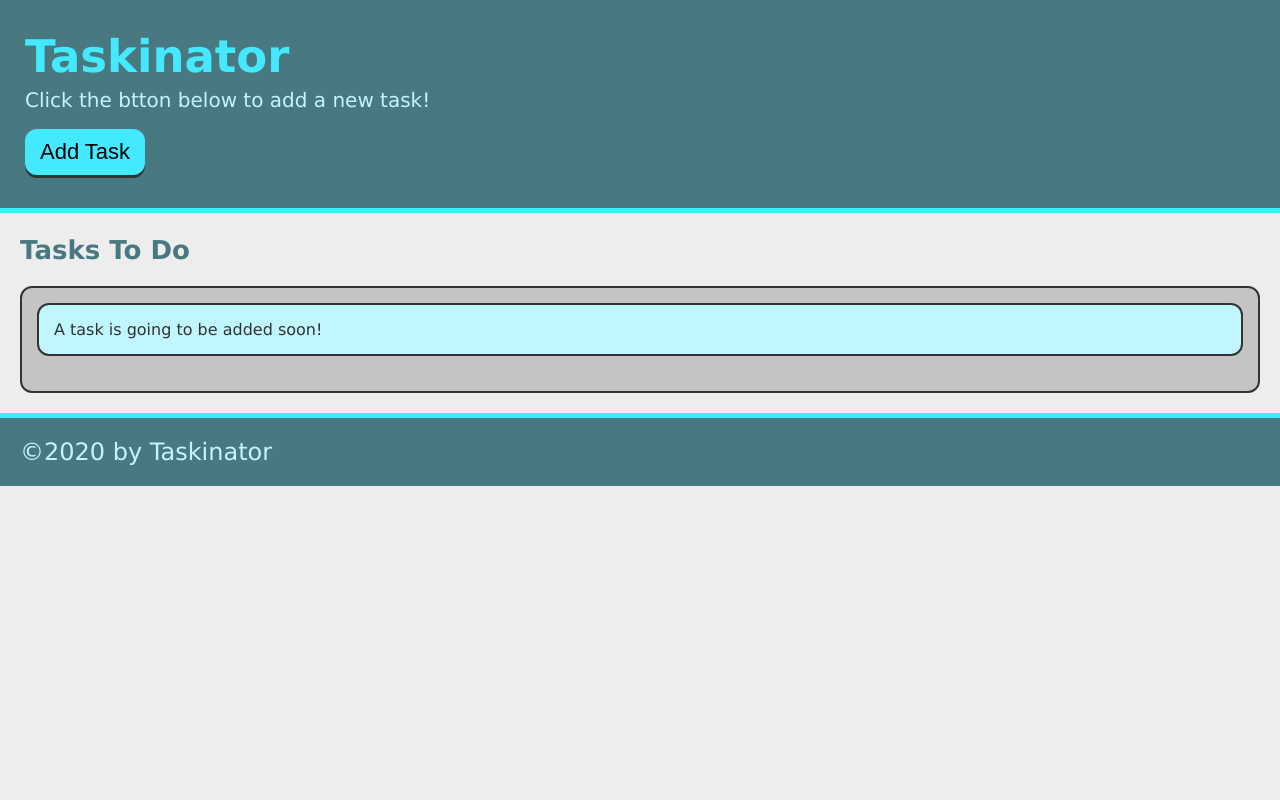
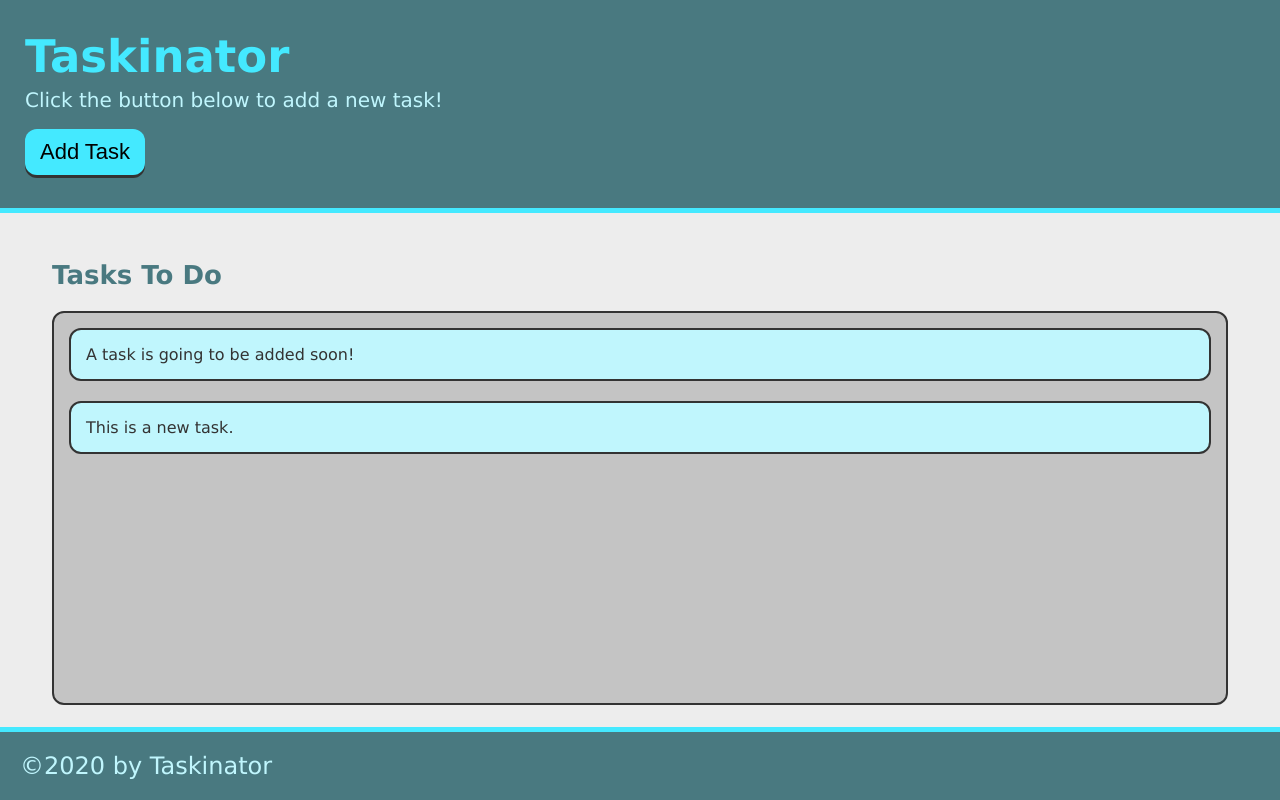
Before and after one commit to ForeytKL22/Taskinator, a plain HTML site: page index.html in a window 1280 px wide. Both pictures are taken after a click on the button "Add Task". Drawn offline with Linux system fonts and the light colour scheme.

Commit message:
add ability to add task

```diff
--- a/assets/js/script.js
+++ b/assets/js/script.js
@@ -0,0 +1,11 @@
+var buttonEl = document.querySelector("#save-task");
+var tasksToDoEl = document.querySelector("#tasks-to-do");
+
+var createTaskHandler = function() {
+  var listItemEl = document.createElement("li");
+  listItemEl.className = "task-item";
+  listItemEl.textContent = "This is a new task.";
+  tasksToDoEl.appendChild(listItemEl);
+};
+
+buttonEl.addEventListener("click", createTaskHandler);
--- a/index.html
+++ b/index.html
@@ -1,34 +1,27 @@
 <!DOCTYPE html>
 <html lang="en">
+
 <head>
   <meta charset="UTF-8">
-    <meta http-equiv="X-UA-Compatible" content="IE=edge">
   <meta name="viewport" content="width=device-width, initial-scale=1.0">
+  <meta http-equiv="X-UA-Compatible" content="ie=edge">
   <title>Taskinator</title>
   <link rel="stylesheet" href="./assets/css/style.css">
 </head>
+
 <body>
+
   <header>
-        <h1 class="page-title">
-            Taskinator
-        </h1>
-        <p>
-            Click the btton below to add a new task!
-        </p>
-        <button class="btn">
-            Add Task
-        </button>
+    <h1 class="page-title">Taskinator</h1>
+    <p>Click the button below to add a new task!</p>
+    <button class="btn" id="save-task">Add Task</button>
   </header>
 
-    <main>
+  <main class="page-content">
     <section class="task-list-wrapper">
-            <h2 class="list-title">
-                Tasks To Do
-            </h2>
-            <ul class="task-list">
-                <li class="task-item">
-                    A task is going to be added soon!
-                </li>
+      <h2 class="list-title">Tasks To Do</h2>
+      <ul class="task-list" id="tasks-to-do">
+        <li class="task-item">A task is going to be added soon!</li>
       </ul>
     </section>
   </main>
@@ -37,7 +30,7 @@
     &copy;2020 by Taskinator
   </footer>
 
-
   <script src="./assets/js/script.js"></script>
 </body>
+
 </html>
```
Lines whose indentation alone changed are shown as unchanged.
